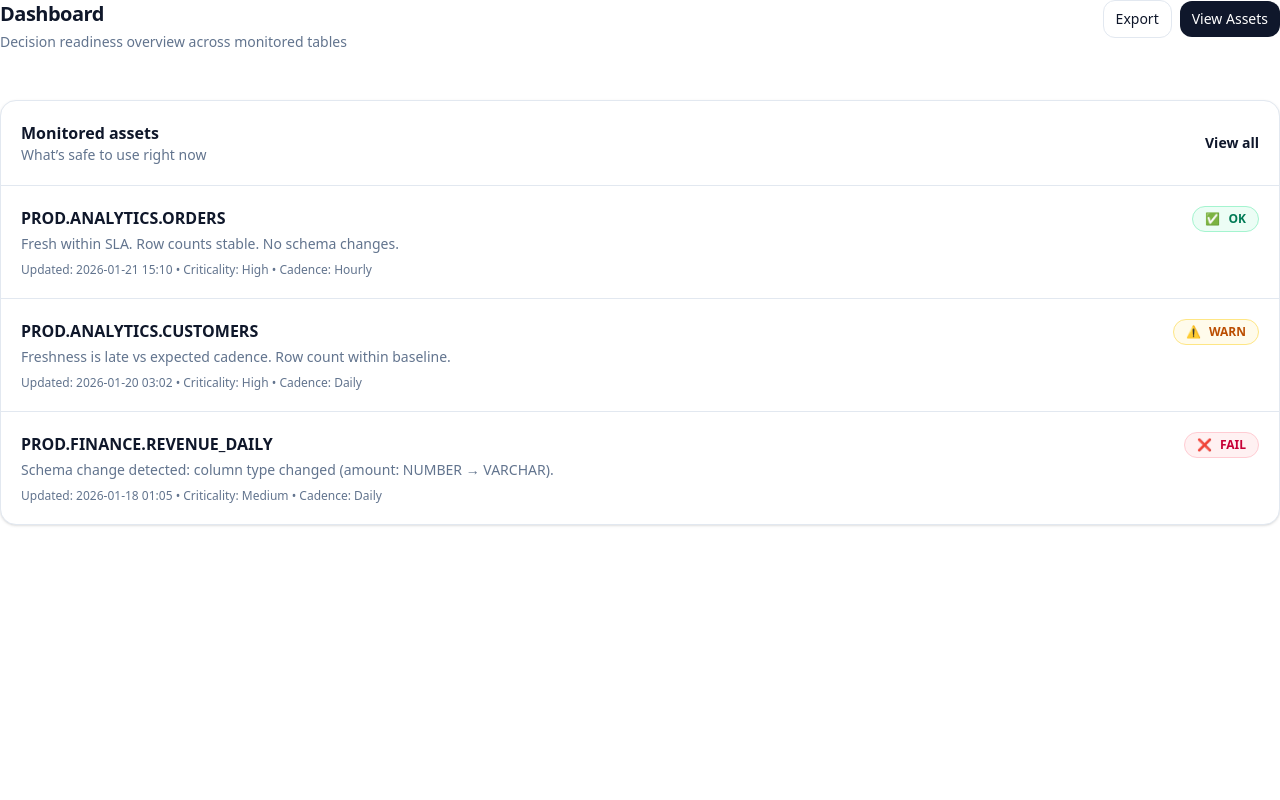
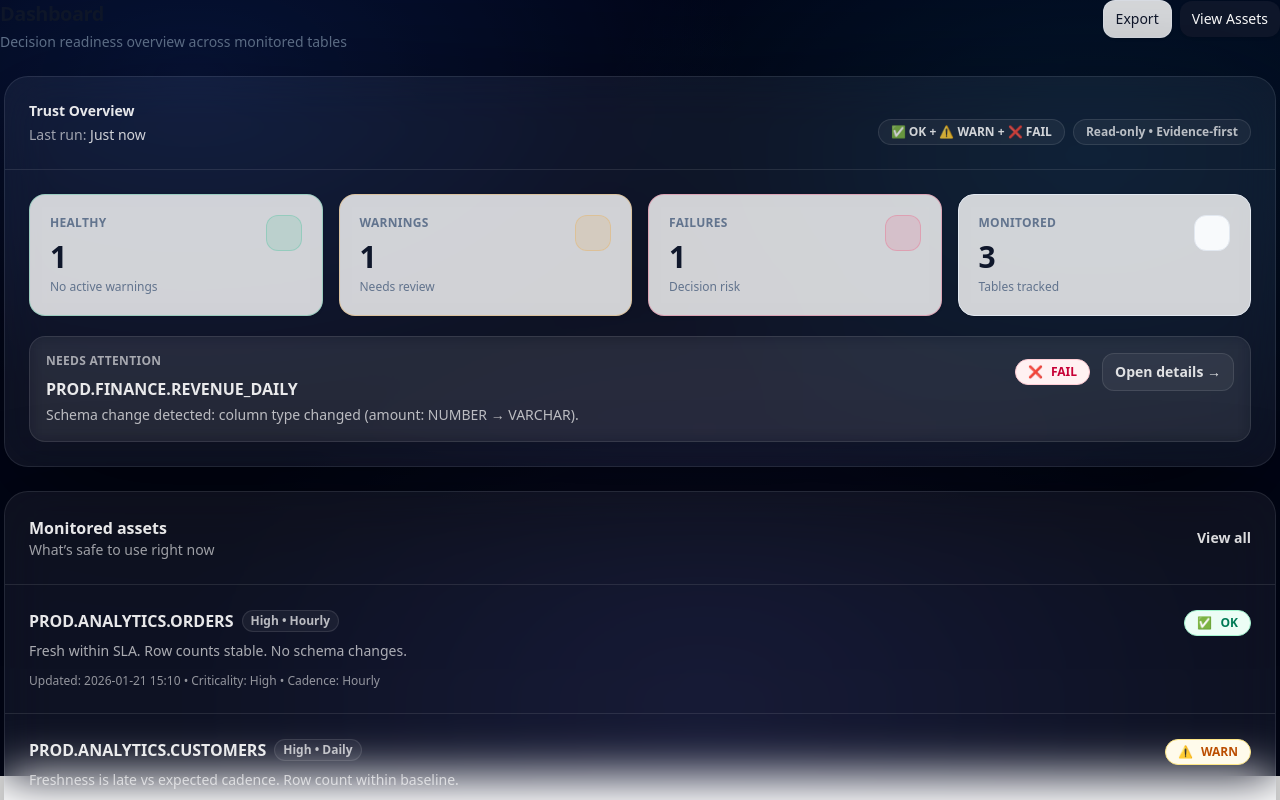
Before and after one commit to Aastha-Desai/secure-flake, a Next.js app: page /dashboard in a window 1280 px wide. Shown: the top 800 px of the page. Built offline with nearby package versions, Linux system fonts and the light colour scheme; no server answers.

Commit message:
Styling of Dashboard and effects

```diff
--- /dev/null
+++ b/postcss.config.js
@@ -0,0 +1,5 @@
+module.exports = {
+  plugins: {
+    "@tailwindcss/postcss": {},
+  },
+};
--- a/src/app/(app)/dashboard/page.tsx
+++ b/src/app/(app)/dashboard/page.tsx
@@ -1,15 +1,95 @@
+"use client";
+
+import { useEffect, useMemo, useState } from "react";
 import Topbar from "@/components/Topbar";
 import StatusBadge from "@/components/StatusBadge";
 import { assets } from "@/lib/mock/data";
 import Link from "next/link";
 
-function StatCard({ label, value }: { label: string; value: string }) {
+function StatCard({
+  label,
+  value,
+  hint,
+  tone = "neutral",
+}: {
+  label: string;
+  value: string;
+  hint?: string;
+  tone?: "neutral" | "good" | "warn" | "bad";
+}) {
+  const toneStyles =
+    tone === "good"
+      ? "border-emerald-500/25 bg-emerald-500/5 text-emerald-700"
+      : tone === "warn"
+      ? "border-amber-500/25 bg-amber-500/5 text-amber-700"
+      : tone === "bad"
+      ? "border-rose-500/25 bg-rose-500/5 text-rose-700"
+      : "border-slate-200 bg-white text-slate-700";
+
   return (
-    <div className="rounded-2xl border border-slate-200 bg-white p-5 shadow-sm">
-      <div className="text-sm text-slate-500">{label}</div>
-      <div className="mt-2 text-2xl font-semibold tracking-tight">{value}</div>
+    <div
+      className={[
+        "rounded-2xl border p-5 shadow-sm",
+        "transition-transform duration-200 hover:-translate-y-0.5",
+        "bg-white/80 backdrop-blur",
+        toneStyles,
+      ].join(" ")}
+    >
+      <div className="flex items-start justify-between gap-3">
+        <div>
+          <div className="text-xs font-semibold tracking-wide uppercase text-slate-500">
+            {label}
+          </div>
+          <div className="mt-2 text-3xl font-semibold tracking-tight text-slate-900">
+            {value}
+          </div>
+          {hint ? (
+            <div className="mt-1 text-xs text-slate-500">{hint}</div>
+          ) : null}
+        </div>
+
+        <div
+          className={[
+            "h-9 w-9 rounded-xl border",
+            tone === "good"
+              ? "border-emerald-500/20 bg-emerald-500/10"
+              : tone === "warn"
+              ? "border-amber-500/20 bg-amber-500/10"
+              : tone === "bad"
+              ? "border-rose-500/20 bg-rose-500/10"
+              : "border-slate-200 bg-slate-50",
+          ].join(" ")}
+        />
+      </div>
     </div>
   );
+}
+
+function SkeletonRow() {
+  return (
+    <div className="p-5">
+      <div className="flex items-start justify-between gap-4">
+        <div className="w-full">
+          <div className="h-4 w-64 rounded bg-slate-200/70 animate-pulse" />
+          <div className="mt-3 h-3 w-96 rounded bg-slate-200/60 animate-pulse" />
+          <div className="mt-3 h-3 w-72 rounded bg-slate-200/50 animate-pulse" />
+        </div>
+        <div className="h-7 w-20 rounded-full bg-slate-200/60 animate-pulse" />
+      </div>
+    </div>
+  );
+}
+
+function downloadTextFile(filename: string, text: string, mime = "text/plain") {
+  const blob = new Blob([text], { type: mime });
+  const url = URL.createObjectURL(blob);
+  const a = document.createElement("a");
+  a.href = url;
+  a.download = filename;
+  document.body.appendChild(a);
+  a.click();
+  a.remove();
+  URL.revokeObjectURL(url);
 }
 
 export default function DashboardPage() {
@@ -31,19 +111,116 @@ export default function DashboardPage() {
     }
   }
 
+  // ✅ We can ADD usage around it (without changing it)
+  const [metrics, setMetrics] = useState<any>(null);
+  const [metricsLoading, setMetricsLoading] = useState(true);
+
+  useEffect(() => {
+    let alive = true;
+
+    (async () => {
+      setMetricsLoading(true);
+      const data = await getMetrics();
+      if (alive) {
+        setMetrics(data ?? null);
+        setMetricsLoading(false);
+      }
+    })();
+
+    return () => {
+      alive = false;
+    };
+    // eslint-disable-next-line react-hooks/exhaustive-deps
+  }, []);
+
+  // Fallback to mock assets if backend metrics aren’t ready / shape differs
+  const computed = useMemo(() => {
+    const fallbackTotal = assets.length;
+    const fallbackOk = assets.filter((a) => a.status === "OK").length;
+    const fallbackWarn = assets.filter((a) => a.status === "WARN").length;
+    const fallbackFail = assets.filter((a) => a.status === "FAIL").length;
+
+    const ok = metrics?.ok ?? metrics?.OK ?? fallbackOk;
+    const warn = metrics?.warn ?? metrics?.WARN ?? fallbackWarn;
+    const fail = metrics?.fail ?? metrics?.FAIL ?? fallbackFail;
+    const total = metrics?.total ?? fallbackTotal;
+
+    const lastRun =
+      metrics?.lastRun ??
+      metrics?.last_run ??
+      metrics?.timestamp ??
+      "Just now";
+
+    return { ok, warn, fail, total, lastRun };
+  }, [metrics]);
+
+  const attentionAsset = useMemo(() => {
+    const fail = assets.find((a) => a.status === "FAIL");
+    if (fail) return fail;
+    const warn = assets.find((a) => a.status === "WARN");
+    return warn ?? assets[0];
+  }, []);
+
+  const handleExport = () => {
+    const headers = [
+      "database",
+      "schema",
+      "table",
+      "criticality",
+      "cadence",
+      "status",
+      "updatedAt",
+      "why",
+    ];
+    const rows = assets.map((a) => [
+      a.database,
+      a.schema,
+      a.table,
+      a.criticality,
+      a.cadence,
+      a.status,
+      a.updatedAt,
+      a.why.replaceAll('"', '""'),
+    ]);
+
+    const csv = [
+      headers.join(","),
+      ...rows.map((r) =>
+        r
+          .map((cell) => {
+            const s = String(cell ?? "");
+            return `"${s.replaceAll('"', '""')}"`;
+          })
+          .join(",")
+      ),
+    ].join("\n");
+
+    downloadTextFile("secureflake-assets.csv", csv, "text/csv");
+  };
+
   return (
-    <div className="space-y-6">
+    <div className="min-h-[calc(100vh-40px)] space-y-6">
+      {/* Background polish (subtle, enterprise) */}
+      <div className="pointer-events-none fixed inset-0 -z-10">
+        <div className="absolute inset-0 bg-slate-950" />
+        <div className="absolute inset-0 opacity-60 bg-[radial-gradient(1000px_600px_at_15%_10%,rgba(37,99,235,0.25),transparent_55%),radial-gradient(900px_600px_at_85%_20%,rgba(14,165,233,0.18),transparent_55%),radial-gradient(900px_700px_at_55%_90%,rgba(99,102,241,0.16),transparent_60%)]" />
+      </div>
+
       <Topbar
         title="Dashboard"
         subtitle="Decision readiness overview across monitored tables"
         right={
           <>
-            <button className="rounded-xl border border-slate-200 bg-white px-3 py-2 text-sm hover:bg-slate-50">
+            <button
+              onClick={handleExport}
+              className="rounded-xl border border-slate-200/60 bg-white/85 px-3 py-2 text-sm text-slate-900 shadow-sm backdrop-blur hover:bg-white"
+            >
               Export
             </button>
+
             <Link
               href="/assets"
-              className="rounded-xl bg-slate-900 text-white px-3 py-2 text-sm hover:bg-slate-800"
+              className="rounded-xl bg-slate-900 text-white px-3 py-2 text-sm shadow-sm hover:bg-slate-800"
             >
               View Assets
             </Link>
@@ -51,41 +228,152 @@ export default function DashboardPage() {
         }
       />
 
-      <div className="grid grid-cols-1 md:grid-cols-4 gap-4">
+      <div className="px-1">
+        <div className="rounded-3xl border border-slate-200/10 bg-white/5 backdrop-blur-xl shadow-[0_40px_140px_rgba(0,0,0,0.55)]">
+          <div className="p-6 border-b border-white/10">
+            <div className="flex flex-col gap-2 md:flex-row md:items-end md:justify-between">
+              <div>
+                <div className="text-sm font-semibold text-white/90">
+                  Trust Overview
+                </div>
+                <div className="mt-1 text-sm text-white/60">
+                  Last run:{" "}
+                  <span className="text-white/80">
+                    {metricsLoading ? "Loading…" : computed.lastRun}
+                  </span>
+                </div>
               </div>
 
-      <div className="rounded-2xl border border-slate-200 bg-white shadow-sm">
-        <div className="p-5 border-b border-slate-200 flex items-center justify-between">
+              <div className="mt-2 flex items-center gap-2">
+                <span className="inline-flex items-center gap-2 rounded-full border border-white/10 bg-white/5 px-3 py-1 text-xs font-semibold text-white/80">
+                  ✅ OK + ⚠️ WARN + ❌ FAIL
+                </span>
+                <span className="inline-flex items-center gap-2 rounded-full border border-white/10 bg-white/5 px-3 py-1 text-xs font-semibold text-white/70">
+                  Read-only • Evidence-first
+                </span>
+              </div>
+            </div>
+          </div>
+
+          {/* Metric cards */}
+          <div className="p-6">
+            <div className="grid grid-cols-1 md:grid-cols-4 gap-4">
+              <StatCard
+                label="Healthy"
+                value={metricsLoading ? "—" : String(computed.ok)}
+                hint="No active warnings"
+                tone="good"
+              />
+              <StatCard
+                label="Warnings"
+                value={metricsLoading ? "—" : String(computed.warn)}
+                hint="Needs review"
+                tone="warn"
+              />
+              <StatCard
+                label="Failures"
+                value={metricsLoading ? "—" : String(computed.fail)}
+                hint="Decision risk"
+                tone="bad"
+              />
+              <StatCard
+                label="Monitored"
+                value={metricsLoading ? "—" : String(computed.total)}
+                hint="Tables tracked"
+                tone="neutral"
+              />
+            </div>
+
+            {/* Attention banner */}
+            <div className="mt-5 rounded-2xl border border-white/10 bg-white/5 p-4 backdrop-blur">
+              <div className="flex flex-col gap-3 md:flex-row md:items-start md:justify-between">
                 <div>
-            <div className="font-semibold">Monitored assets</div>
-            <div className="text-sm text-slate-500">What’s safe to use right now</div>
+                  <div className="text-xs font-semibold tracking-wide uppercase text-white/60">
+                    Needs attention
                   </div>
-          <Link className="text-sm font-semibold text-slate-900 hover:underline" href="/assets">
+                  <div className="mt-2 font-semibold text-white/90">
+                    {attentionAsset.database}.{attentionAsset.schema}.
+                    {attentionAsset.table}
+                  </div>
+                  <div className="mt-1 text-sm text-white/70">
+                    {attentionAsset.why}
+                  </div>
+                </div>
+
+                <div className="flex items-center gap-3">
+                  <StatusBadge status={attentionAsset.status} />
+                  <Link
+                    href={`/assets/${attentionAsset.id}`}
+                    className="rounded-xl border border-white/10 bg-white/5 px-3 py-2 text-sm font-semibold text-white/85 hover:bg-white/10"
+                  >
+                    Open details →
+                  </Link>
+                </div>
+              </div>
+            </div>
+          </div>
+        </div>
+
+        {/* Monitored assets list */}
+        <div className="mt-6 rounded-3xl border border-slate-200/10 bg-white/5 backdrop-blur-xl shadow-[0_30px_110px_rgba(0,0,0,0.45)]">
+          <div className="p-6 border-b border-white/10 flex items-center justify-between">
+            <div>
+              <div className="font-semibold text-white/90">Monitored assets</div>
+              <div className="text-sm text-white/60">
+                What’s safe to use right now
+              </div>
+            </div>
+
+            <Link
+              className="text-sm font-semibold text-white/85 hover:underline"
+              href="/assets"
+            >
               View all
             </Link>
           </div>
 
-        <div className="divide-y divide-slate-200">
-          {assets.map((a) => (
+          <div className="divide-y divide-white/10">
+            {/* If you want a loading feel while metrics load */}
+            {metricsLoading ? (
+              <>
+                <SkeletonRow />
+                <SkeletonRow />
+                <SkeletonRow />
+              </>
+            ) : (
+              assets.map((a) => (
                 <Link
                   key={a.id}
                   href={`/assets/${a.id}`}
-              className="block p-5 hover:bg-slate-50"
+                  className="block p-6 transition-colors hover:bg-white/5"
                 >
                   <div className="flex items-start justify-between gap-4">
-                <div>
-                  <div className="font-semibold">
+                    <div className="min-w-0">
+                      <div className="flex items-center gap-2">
+                        <div className="truncate font-semibold text-white/90">
                           {a.database}.{a.schema}.{a.table}
                         </div>
-                  <div className="text-sm text-slate-500 mt-1">{a.why}</div>
-                  <div className="text-xs text-slate-500 mt-2">
-                    Updated: {a.updatedAt} • Criticality: {a.criticality} • Cadence: {a.cadence}
+                        <span className="hidden md:inline-flex rounded-full border border-white/10 bg-white/5 px-2 py-0.5 text-xs font-semibold text-white/70">
+                          {a.criticality} • {a.cadence}
+                        </span>
+                      </div>
+
+                      <div className="mt-2 text-sm text-white/65">{a.why}</div>
+
+                      <div className="mt-3 text-xs text-white/55">
+                        Updated: {a.updatedAt} • Criticality: {a.criticality} •
+                        Cadence: {a.cadence}
                       </div>
                     </div>
+
+                    <div className="shrink-0">
                       <StatusBadge status={a.status} />
                     </div>
+                  </div>
                 </Link>
-          ))}
+              ))
+            )}
+          </div>
         </div>
       </div>
     </div>
--- a/src/app/login/page.tsx
+++ b/src/app/login/page.tsx
@@ -41,7 +41,7 @@ export default function LoginPage() {
     }
 
     try {
-      const endpoint = isSignup ? 'https://localhost:400/api/auth/signup' : 'http://localhost:4000/api/auth/login';
+      const endpoint = isSignup ? 'http://localhost:4000/api/auth/signup' : 'http://localhost:4000/api/auth/login';
       const response = await fetch(endpoint, {
         method: 'POST',
         headers: { 'Content-Type': 'application/json' },
```
Also changed, not shown: 2 other files (tests, documents, lock files or other folders). Lines whose indentation alone changed are shown as unchanged.
